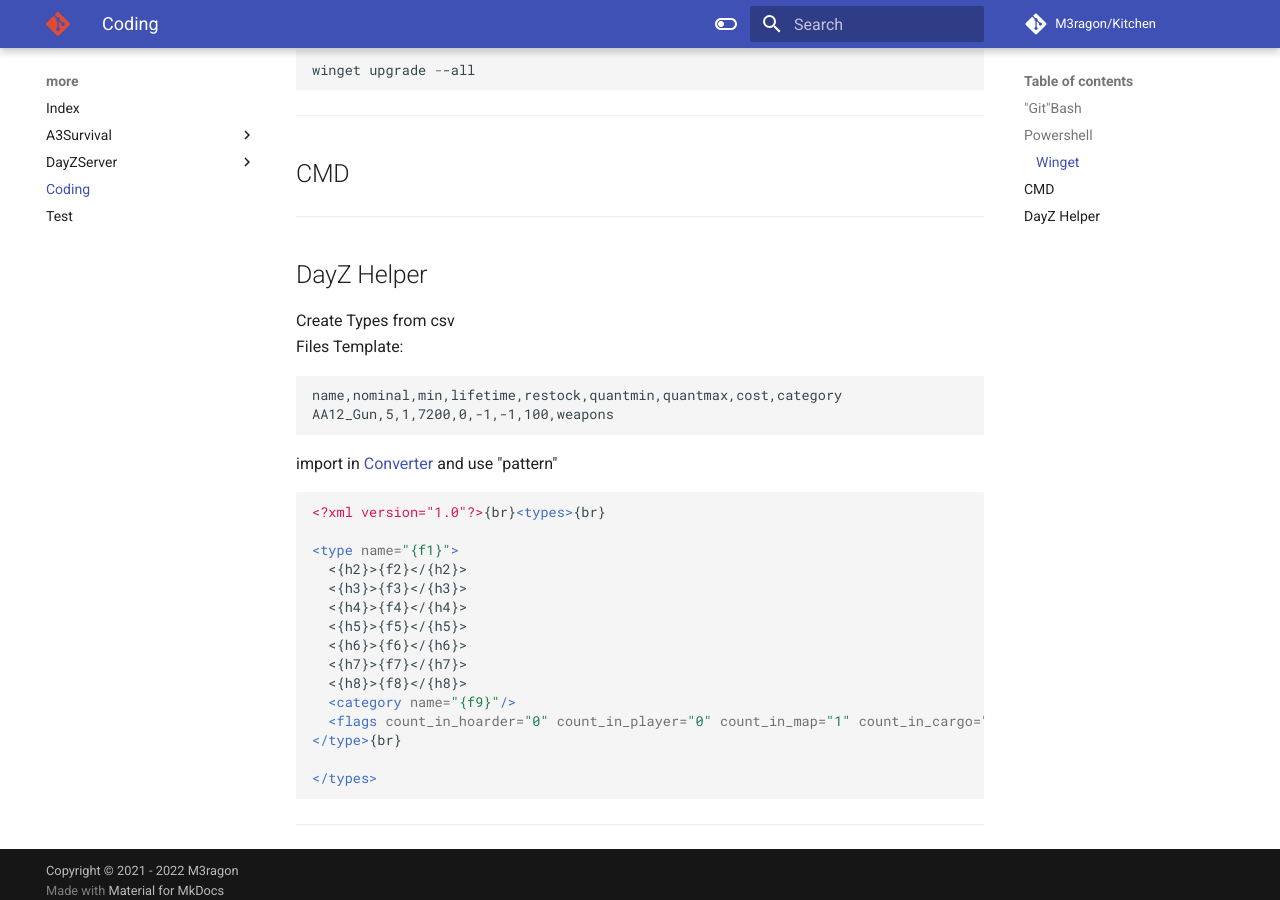
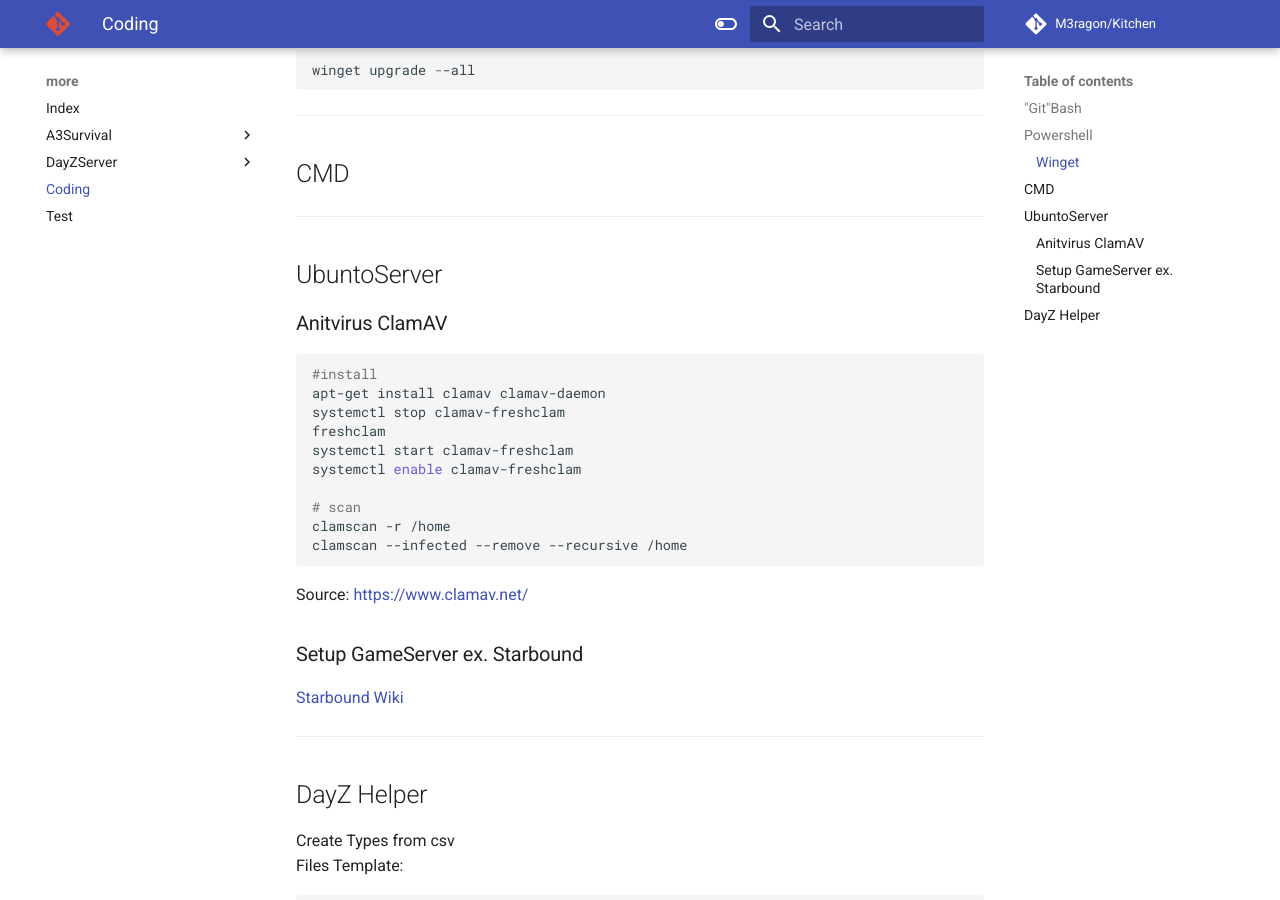
Before and after one commit to M3ragon/material, an MkDocs documentation site: the page built from docs/more/coding/index.md, in a window 1280 px wide and 900 px high, scrolled down 823 px. Built offline with MkDocs 1.6.1 and Material for MkDocs 9.7.7, drawn with Linux system fonts in a browser that asks for light colours; comment, search, counter and statistics services are not loaded.

Commit message:
Update index.md

````diff
--- a/docs/more/coding/index.md
+++ b/docs/more/coding/index.md
@@ -43,6 +43,30 @@ winget upgrade --all
 
 ---
 
+## UbuntoServer
+
+### Anitvirus ClamAV
+
+```shell
+#install
+apt-get install clamav clamav-daemon
+systemctl stop clamav-freshclam
+freshclam
+systemctl start clamav-freshclam
+systemctl enable clamav-freshclam
+
+# scan
+clamscan -r /home
+clamscan --infected --remove --recursive /home
+```
+Source: [https://www.clamav.net/](https://upcloud.com/resources/tutorials/scan-ubuntu-server-malware)
+
+### Setup GameServer ex. Starbound
+
+[Starbound Wiki](https://starbounder.org/Guide:LinuxServerSetup)
+
+---
+
 ## DayZ Helper
 
 Create Types from csv
````
